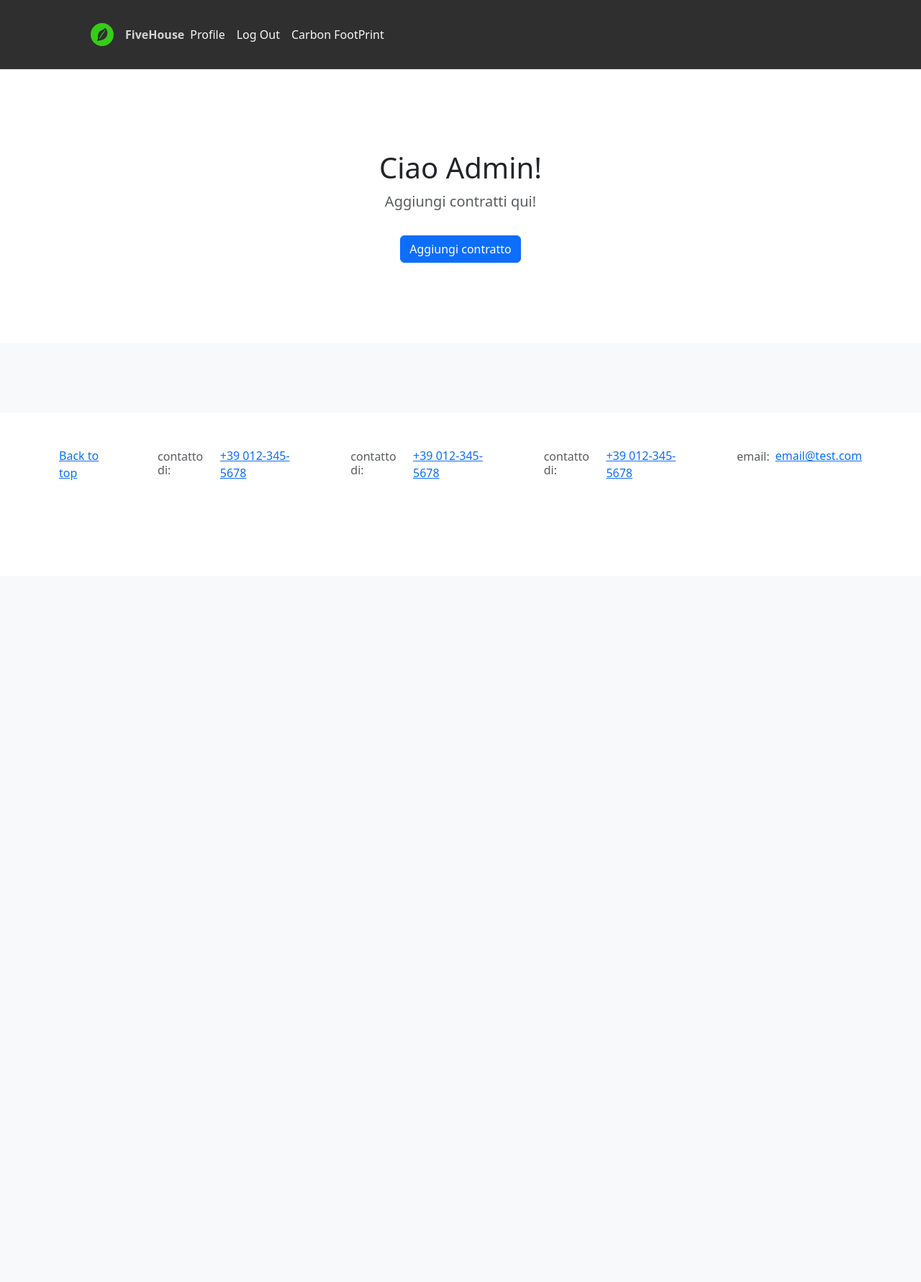
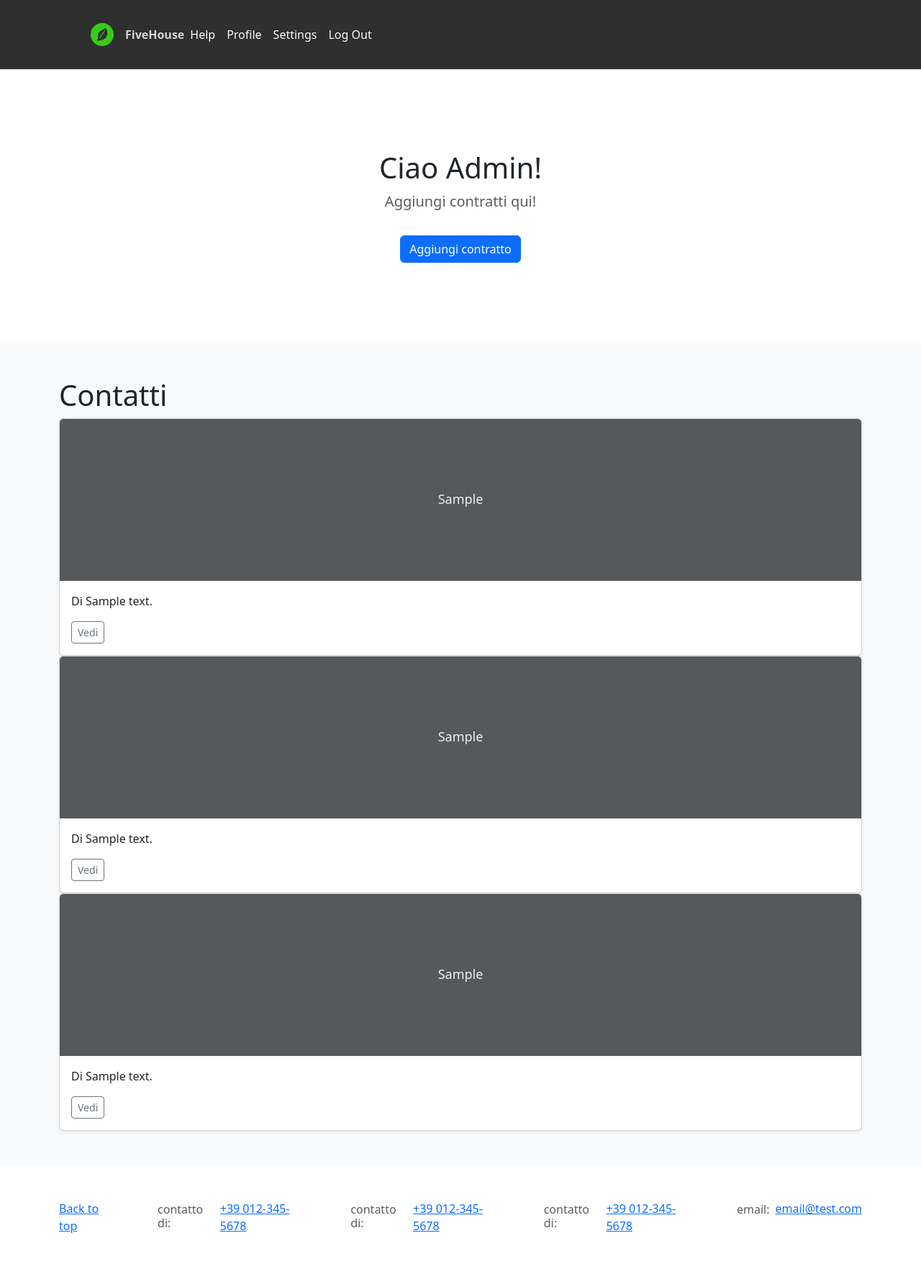
Before and after one commit to Rjuuko/PROGETTO-TERRANOVA, a PHP site: page / in a window 1280 px wide. Shown: the whole page at 72% size. Before the commit the page ends 667 px from the top, so only its background shows below. Run offline with PHP 8.4, Linux system fonts and the light colour scheme; the visitor is signed in with stand-in values (Sample User, id 1); data comes from the database, SQL or seed files in the repository; tables that the repository leaves empty or names only in its code hold one stand-in row (values such as "Sample post").

Commit message:
Update index.php

```diff
--- a/pagina/index.php
+++ b/pagina/index.php
@@ -1,7 +1,6 @@
 <?php
   session_start();
   require("../config.php");
-  unset($_SESSION['d']);
 
   if(!isset($_SESSION['email'])){
     header("Location: login.php");
@@ -9,15 +8,14 @@
 
 
   if(!isset($_SESSION['IDA'])){
-    $sql = "SELECT IDAnagrafica, RagSoc FROM persone WHERE email = ?";
+    $sql = "SELECT IDAnagrafica FROM persone WHERE email = ?";
     $stmt2 = $connessione->prepare($sql);
     $stmt2->bind_param("s", $_SESSION['email']);
     $stmt2->execute();
     $result = $stmt2->get_result();
     $row = mysqli_fetch_assoc($result);
+    $_SESSION['IDA'] = $row['IDAnagrafica'];
 
-    $_SESSION['IDA'] = $row['IDAnagrafica'];
-    $_SESSION['RagSoc'] = $row['RagSoc'];
   }
   $sql = "SELECT RagSoc FROM persone WHERE email = ?";
   $stmt = $connessione->prepare($sql);
@@ -37,7 +35,8 @@
   $stmt->bind_param("s", $_SESSION['email']);
   $stmt->execute();
   $resultCon = $stmt->get_result();
-
+  $rowCon = mysqli_fetch_assoc($resultCon);
+  $IDContratto = $rowCon['IDRigaContratto'];
   $temp = explode(" ", $RagSoc);
   $name = "";
   for($i = 0; $i < sizeof($temp); $i++){
@@ -60,7 +59,6 @@
     $result = $stmt->get_result();
     $check = mysqli_num_rows($result);
     $data = mysqli_fetch_assoc($result);
-    @$_SESSION['con'] = $data['IDRigaContratto'];
   }
 
 
@@ -140,14 +138,7 @@
         -webkit-overflow-scrolling: touch;
       }
     </style>
-  <script>
-    function confDelete(id){
-      let test = confirm("Sei sicuro di voler disdire questo contratto?");
-      if(test){
-        location.replace("./login/email.php?text=3&con=" + id)
-      }
-    }
-    </script>
+
 
   </head>
   <body>
@@ -161,9 +152,10 @@
       </a>
           <ul class="nav col-12 col-lg-auto me-lg-auto mb-2 justify-content-center mb-md-0">
             <p style=color:lightgrey>
-            <li><a href="profile.php" class="nav-link px-2 link-light">Profile</a></li>
+            <li><a href="#" class="nav-link px-2 link-light">Help</a></li>
+            <li><a href="#" class="nav-link px-2 link-light">Profile</a></li>
+            <li><a href="#" class="nav-link px-2 link-light">Settings</a></li>
             <li><a href="./login/logout.php" class="nav-link px-2 link-light">Log Out</a></li>
-            <li><a href="CarbonFootprint.php" class="nav-link px-2 link-light"> Carbon FootPrint </a></li>
           </p>
           </ul>
         </div>
@@ -198,32 +190,26 @@
   </section>
 
   <div class="album py-5 bg-light">
-    <div class="container">
+    <div class="container" style=display:grid;>
 
       <?php
       if($_SESSION['level'] != 1){
-        if($resultCon->num_rows>0){
+      if($resultCon->num_rows>0){
         ?>
         <div class="row row-cols-1 row-cols-sm-2 row-cols-md-3 g-3">
         <?php
-
-
-
-
-        while($rowCon = $resultCon->fetch_assoc()){
-          $IDContratto = $rowCon['IDRigaContratto'];
-
+        while($row = $resultCon->fetch_assoc()){
           ?>
 
           <div class="col">
             <div class="card shadow-sm">
-              <svg class="bd-placeholder-img card-img-top" width="100%" height="225" xmlns="http://www.w3.org/2000/svg" role="img" aria-label="<?= $rowCon['Indirizzo']?>" preserveAspectRatio="xMidYMid slice" focusable="false"><title>Placeholder</title><rect width="100%" height="100%" fill="#55595c"/><text x="50%" y="50%" fill="#eceeef" dy=".3em"><?= $rowCon['Indirizzo']?></text></svg>
+              <svg class="bd-placeholder-img card-img-top" width="100%" height="225" xmlns="http://www.w3.org/2000/svg" role="img" aria-label="<?= $row['Indirizzo']?>" preserveAspectRatio="xMidYMid slice" focusable="false"><title>Placeholder</title><rect width="100%" height="100%" fill="#55595c"/><text x="50%" y="50%" fill="#eceeef" dy=".3em"><?= $row['Indirizzo']?></text></svg>
               <div class="card-body">
                 <p class="card-text"></p>
                 <div class="d-flex justify-content-between align-items-center">
                   <div class="btn-group">
                     <a href="contract.php?id=<?= $IDContratto?>"><button type="button" class="btn btn-sm btn-outline-secondary">Vedi</button></a>
-                    <a onClick="confDelete(<?=$IDContratto?>)"><button type="button" class="btn btn-sm btn-outline-secondary">Disdici</button></a>
+                    <a href="./addData/DeleteContract.php"><button type="button" class="btn btn-sm btn-outline-secondary">Disdici</button></a>
                   </div>
                 </div>
               </div>
@@ -232,13 +218,14 @@
           <?php
 
         }
+
       }else{
         ?>
-          <h3 style="text-align:center;"> Sembra che tu non abbia contratti, richiedine uno ora! </h1>
+          <h3 style="text-align:center;"> Sembra che tu non abbia contratti, aggiungine uno ora! </h1>
         <?php
 
       }
-
+    }
       if(mysqli_num_rows($contatti) > 0){
         echo"<h1> Contatti</h1>";
         while($row = $contatti->fetch_assoc()){
@@ -262,7 +249,6 @@
           <?php
         }
       }
-    }
       ?>
 
       </div>
```
